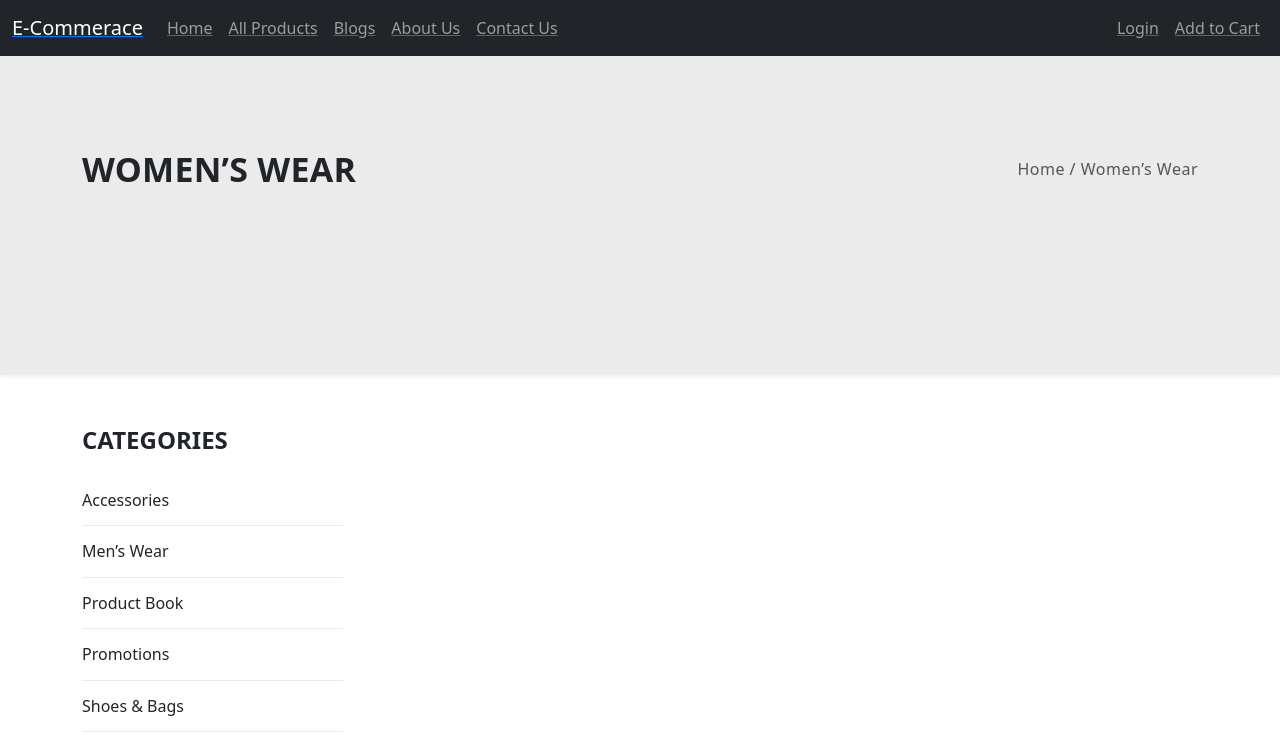
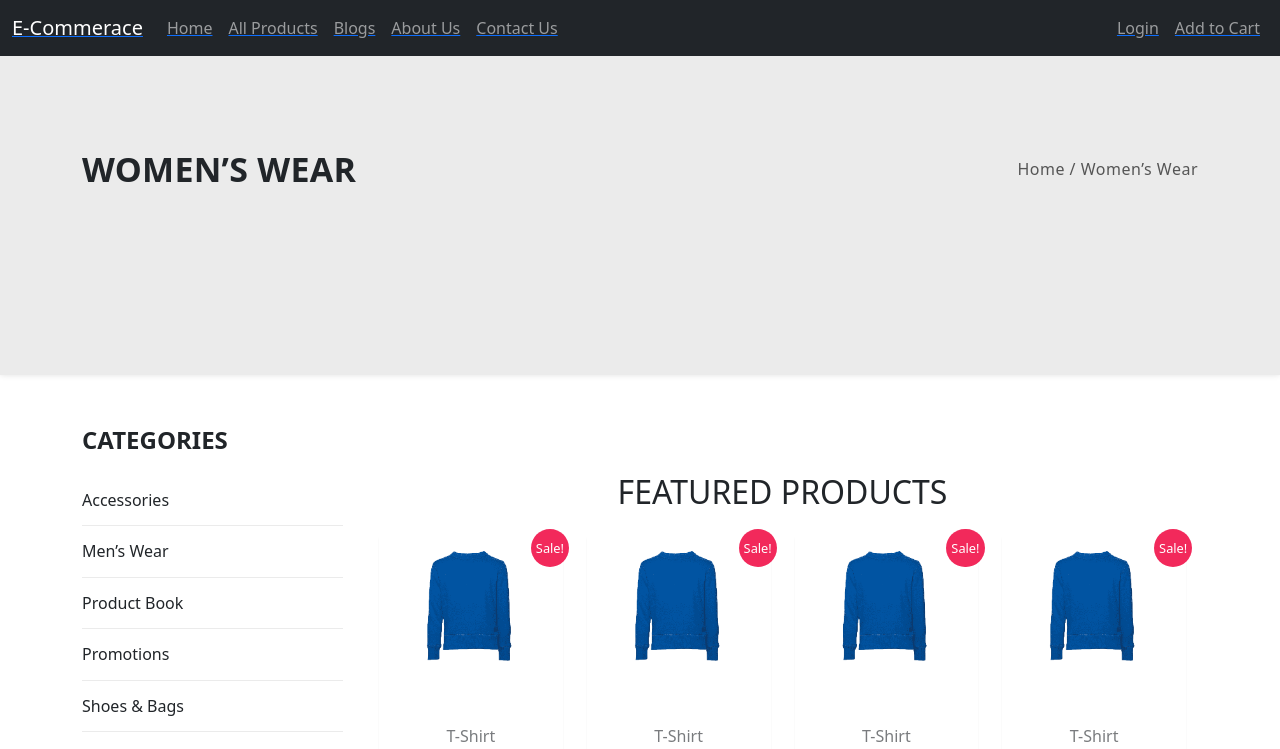
Before and after one commit to kamranalig/Ecommrace_Project, a React (Create React App) app: page /products in a window 1280 px wide. Shown: the top 749 px of the page. Built offline with nearby package versions, Linux system fonts and the light colour scheme.

Commit message:
All Product

```diff
--- a/src/Pages/products/AllProducts.jsx
+++ b/src/Pages/products/AllProducts.jsx
@@ -1,5 +1,6 @@
 import React from 'react';
 import styles from "./AllProduct.module.scss";
+import Products from '../../commonComponent/products/Products';
 const AllProducts = () => {
   return (
     <>
@@ -118,7 +119,7 @@ const AllProducts = () => {
           </div>
         </div>
         <div className="col-md-9 col-sm-12 col-xs-12 col-main">
-
+          <Products/>
         </div>
       </div>
     </div>
```
